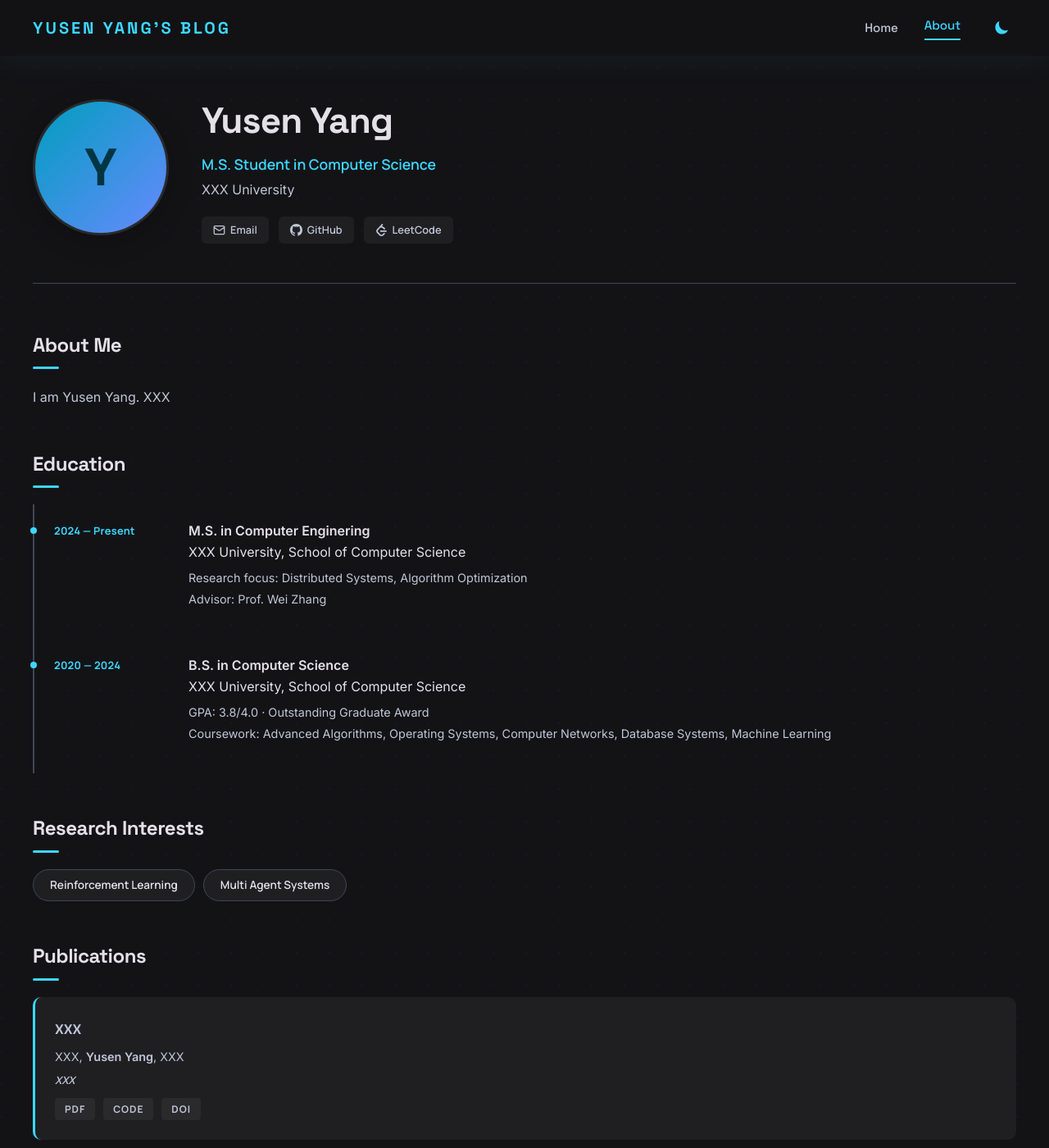
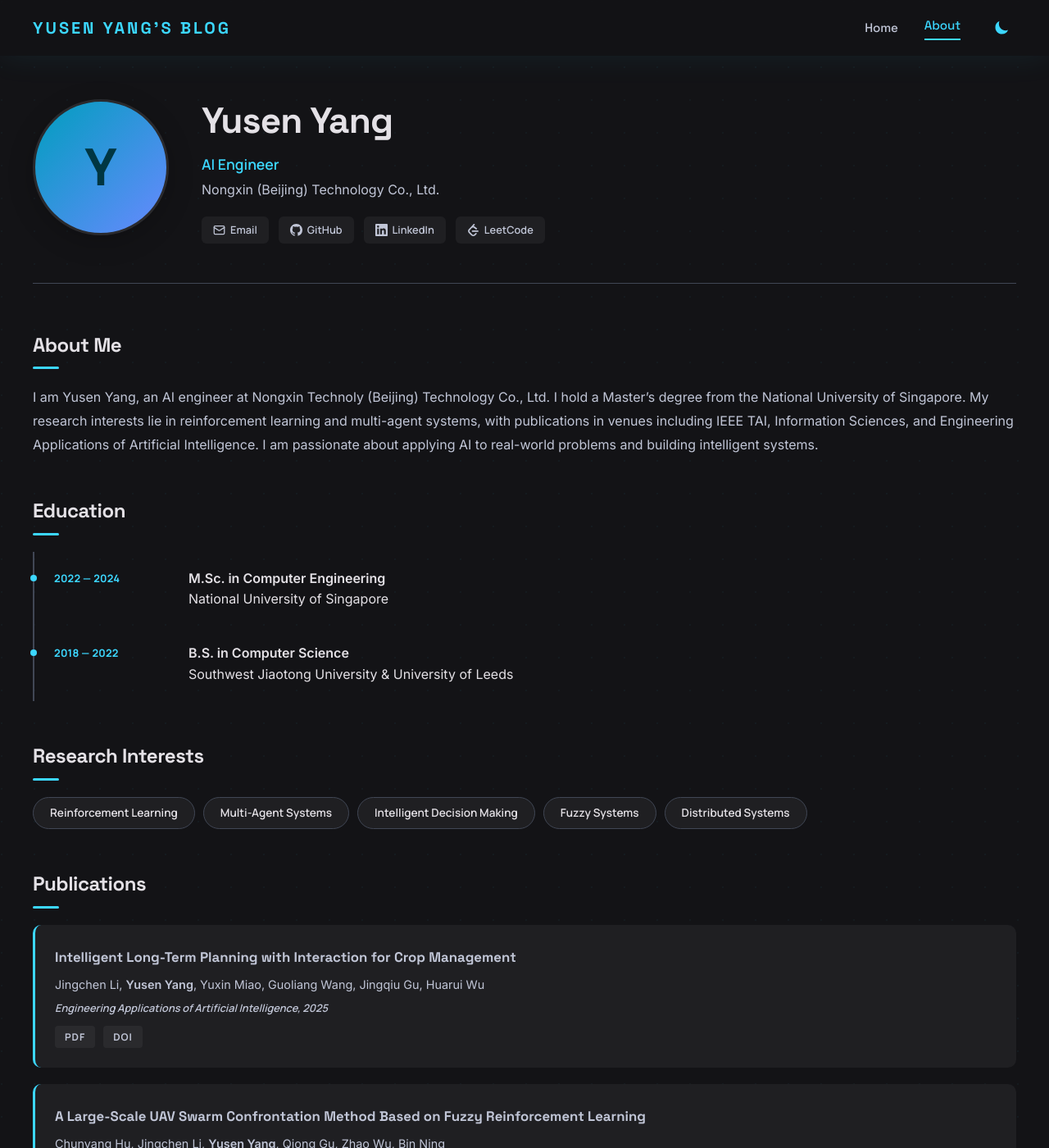
Before and after one commit to RFYoung/RFYoung.github.io, a Jekyll site: the page built from about.markdown, in a window 1280 px wide and 1400 px high. Shown: the whole window at 82% size. Built offline with Jekyll 4.4.1, drawn with Linux system fonts in a browser that asks for light colours; some of the changed text lies outside the part shown.

Commit message:
update with real information

```diff
--- a/_config.yml
+++ b/_config.yml
@@ -25,10 +25,10 @@ description: >-
   Personal academic blog sharing insights on research, coursework, and algorithms.
 
 # Bio section (shown on the home page hero)
-bio_title: "Researcher & Developer"
+bio_title: "AI Engineer & Researcher"
 bio_description: >-
-  Welcome! I am passionate about computer science, algorithms, and data structures.
-  This blog shares what I have learned from research and coursework.
+  Welcome! I am an AI engineer with research background in reinforcement learning and multi-agent systems.
+  This blog shares insights from my work, research, and explorations in AI.
   Feel free to reach out if you have questions or suggestions.
 
 # avatar: "/assets/images/avatar.jpg"  # Uncomment and add your photo
@@ -40,7 +40,7 @@ github_username:  RFYoung
 leetcode_username: yang_yusen
 # scholar_id: YOUR_GOOGLE_SCHOLAR_ID  # Uncomment and fill in
 # orcid_id: 0000-0000-0000-0000       # Uncomment and fill in
-# linkedin_username: your-linkedin     # Uncomment and fill in
+linkedin_username: yusen-yang-a9617623a
 
 show_excerpts: true
 
--- a/_layouts/home.html
+++ b/_layouts/home.html
@@ -23,9 +23,9 @@ layout: default
               <span class="chip">{{ cat[0] }}</span>
             {%- endfor -%}
             {%- if site.categories.size == 0 -%}
-              <span class="chip">Algorithms</span>
-              <span class="chip">Data Structures</span>
-              <span class="chip">Computer Science</span>
+              <span class="chip">Reinforcement Learning</span>
+              <span class="chip">Multi-Agent Systems</span>
+              <span class="chip">AI</span>
             {%- endif -%}
           </div>
           <div class="hero-actions anim-fade-up" style="--delay: 0.7s">
--- a/_sass/minima/_layout.scss
+++ b/_sass/minima/_layout.scss
@@ -1230,6 +1230,14 @@
   font-size: 0.9rem;
   color: var(--on-surface-variant);
   margin-bottom: 4px;
+
+  sup { color: var(--primary); font-weight: 700; }
+}
+
+.bio-pub-note {
+  font-size: 0.75rem;
+  font-style: italic;
+  color: var(--outline);
 }
 
 .bio-pub-venue {
--- a/about.markdown
+++ b/about.markdown
@@ -2,31 +2,29 @@
 layout: bio
 title: About
 permalink: /about/
-position: "M.S. Student in Computer Science"
-affiliation: "XXX University"
+position: "AI Engineer"
+affiliation: "Nongxin (Beijing) Technology Co., Ltd."
 ---
 
 ## About Me
 
-I am Yusen Yang. XXX
+I am Yusen Yang, an AI engineer at Nongxin Technoly (Beijing) Technology Co., Ltd. I hold a Master's degree from the National University of Singapore. My research interests lie in reinforcement learning and multi-agent systems, with publications in venues including IEEE TAI, Information Sciences, and Engineering Applications of Artificial Intelligence. I am passionate about applying AI to real-world problems and building intelligent systems.
 
 ## Education
 
 <div class="bio-timeline">
 <div class="bio-timeline-item">
-<div class="bio-timeline-date">2024 — Present</div>
+<div class="bio-timeline-date">2022 — 2024</div>
 <div class="bio-timeline-body">
-<strong>M.S. in Computer Enginering</strong>
-<br>XXX University, School of Computer Science
-<p>Research focus: Distributed Systems, Algorithm Optimization<br>Advisor: Prof. Wei Zhang</p>
+<strong>M.Sc. in Computer Engineering</strong>
+<br>National University of Singapore
 </div>
 </div>
 <div class="bio-timeline-item">
-<div class="bio-timeline-date">2020 — 2024</div>
+<div class="bio-timeline-date">2018 — 2022</div>
 <div class="bio-timeline-body">
 <strong>B.S. in Computer Science</strong>
-<br>XXX University, School of Computer Science
-<p>GPA: 3.8/4.0 · Outstanding Graduate Award<br>Coursework: Advanced Algorithms, Operating Systems, Computer Networks, Database Systems, Machine Learning</p>
+<br>Southwest Jiaotong University & University of Leeds
 </div>
 </div>
 </div>
@@ -35,38 +33,49 @@ I am Yusen Yang. XXX
 
 <div class="bio-interests">
 <span class="bio-interest-tag">Reinforcement Learning</span>
-<span class="bio-interest-tag">Multi Agent Systems</span>
+<span class="bio-interest-tag">Multi-Agent Systems</span>
+<span class="bio-interest-tag">Intelligent Decision Making</span>
+<span class="bio-interest-tag">Fuzzy Systems</span>
+<span class="bio-interest-tag">Distributed Systems</span>
 </div>
 
 ## Publications
 
 <div class="bio-publications">
 <div class="bio-pub">
-<p class="bio-pub-title">XXX</p>
-<p class="bio-pub-authors">XXX, <strong>Yusen Yang</strong>, XXX</p>
-<p class="bio-pub-venue">XXX</p>
+<p class="bio-pub-title">Intelligent Long-Term Planning with Interaction for Crop Management</p>
+<p class="bio-pub-authors">Jingchen Li, <strong>Yusen Yang</strong>, Yuxin Miao, Guoliang Wang, Jingqiu Gu, Huarui Wu</p>
+<p class="bio-pub-venue">Engineering Applications of Artificial Intelligence, 2025</p>
 <div class="bio-pub-links">
-<a href="#">PDF</a>
-<a href="#">Code</a>
-<a href="#">DOI</a>
+<a href="https://www.sciencedirect.com/science/article/pii/S0952197625015088">PDF</a>
+<a href="https://doi.org/10.1016/j.engappai.2025.111506">DOI</a>
 </div>
 </div>
 <div class="bio-pub">
-<p class="bio-pub-title">XXX</p>
-<p class="bio-pub-authors"><strong>Yusen Yang</strong>, XXX</p>
-<p class="bio-pub-venue">XXX</p>
+<p class="bio-pub-title">A Large-Scale UAV Swarm Confrontation Method Based on Fuzzy Reinforcement Learning</p>
+<p class="bio-pub-authors">Chunyang Hu, Jingchen Li, <strong>Yusen Yang</strong>, Qiong Gu, Zhao Wu, Bin Ning</p>
+<p class="bio-pub-venue">International Journal of Fuzzy Systems, 2025</p>
 <div class="bio-pub-links">
-<a href="#">PDF</a>
-<a href="#">DOI</a>
+<a href="https://link.springer.com/article/10.1007/s40815-024-01903-z">PDF</a>
+<a href="https://doi.org/10.1007/s40815-024-01903-z">DOI</a>
 </div>
 </div>
 <div class="bio-pub">
-<p class="bio-pub-title">A Survey of XXX</p>
-<p class="bio-pub-authors"><strong>Yusen Yang</strong>, XXX</p>
-<p class="bio-pub-venue">XXX, 2024</p>
+<p class="bio-pub-title">Investigating Primacy Bias in Multi-Agent Reinforcement Learning: An Empirical Study</p>
+<p class="bio-pub-authors">Jingchen Li<sup>*</sup>, <strong>Yusen Yang<sup>*</sup></strong>, Ziming He, Huarui Wu, Chunjiang Zhao, Kao-Shing Hwang <span class="bio-pub-note">(* equal contribution)</span></p>
+<p class="bio-pub-venue">IEEE Transactions on Artificial Intelligence, 2025</p>
 <div class="bio-pub-links">
-<a href="#">PDF</a>
-<a href="#">DOI</a>
+<a href="https://ieeexplore.ieee.org/document/11173656">PDF</a>
+<a href="https://doi.org/10.1109/TAI.2025.3560617">DOI</a>
+</div>
+</div>
+<div class="bio-pub">
+<p class="bio-pub-title">Cournot Policy Model: Rethinking Centralized Training in Multi-Agent Reinforcement Learning</p>
+<p class="bio-pub-authors">Jingchen Li, <strong>Yusen Yang</strong>, Ziming He, Huarui Wu, Haobin Shi, Wenbai Chen</p>
+<p class="bio-pub-venue">Information Sciences, 2024</p>
+<div class="bio-pub-links">
+<a href="https://www.sciencedirect.com/science/article/pii/S0020025524008971">PDF</a>
+<a href="https://doi.org/10.1016/j.ins.2024.120983">DOI</a>
 </div>
 </div>
 </div>
@@ -75,26 +84,29 @@ I am Yusen Yang. XXX
 
 <div class="bio-timeline">
 <div class="bio-timeline-item">
-<div class="bio-timeline-date">Summer 2024</div>
+<div class="bio-timeline-date">2024 — Present</div>
 <div class="bio-timeline-body">
-<strong>Research Intern</strong>
-<br>XXX
-<p>Worked on optimizing XXX</p>
-</div>
-</div>
-<div class="bio-timeline-item">
-<div class="bio-timeline-date">Summer 2023</div>
-<div class="bio-timeline-body">
-<strong>XXX</strong>
-<br>XXX
-<p>XXX</p>
+<strong>AI Engineer</strong>
+<br>Nongxin (Beijing) Technology Co., Ltd.
 </div>
 </div>
 </div>
 
-## Awards
+## Certifications
 
-- **Gold Medal**, XXX, 2023
+- **IELTS Academic**, Score: 6.5, 2021
+
+## Projects
+
+<div class="bio-timeline">
+<div class="bio-timeline-item">
+<div class="bio-timeline-date">2022</div>
+<div class="bio-timeline-body">
+<strong>MIT 6.824 Distributed Systems Labs</strong>
+<p>Implemented crash-fault-tolerant distributed systems using Golang. Applied the Raft consensus algorithm for system consistency. Passed labs 2A–2D simulating crash scenarios.</p>
+</div>
+</div>
+</div>
 
 ## Skills
 
@@ -109,6 +121,6 @@ I am Yusen Yang. XXX
 </div>
 <div class="bio-skill-group">
 <h4>Areas</h4>
-<p>AI</p>
+<p>Reinforcement Learning, Multi-Agent Systems, Distributed Systems, AI Engineering</p>
 </div>
 </div>
```
